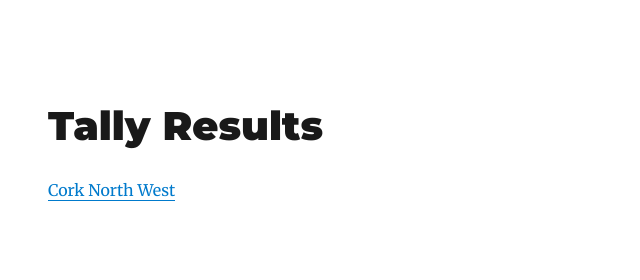
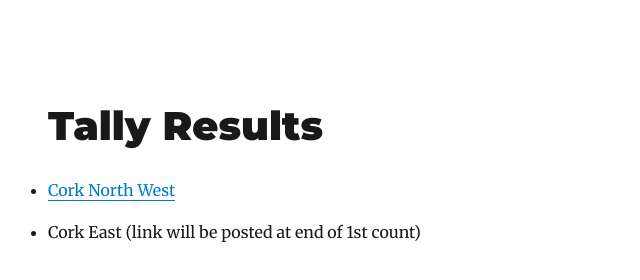
Before and after one commit to collinstommy/tc-blog, a Gatsby site: page /election-2020 in a window 1280 px wide. Shown: the whole page, without its empty margins (0-640 px from the left). Built offline with nearby package versions, Linux system fonts and the light colour scheme; Gatsby itself is replaced by a stand-in of ours; some packages are replaced by stand-ins of ours.

Commit message:
redirect

```diff
--- a/src/pages/election-2020.js
+++ b/src/pages/election-2020.js
@@ -8,6 +8,9 @@ const Container = styled.main`
 export default () => {
   return <Container>
     <h1>Tally Results</h1>
-    <a href="https://www.dropbox.com/s/fwhdcvii4rprgxj/General%20Election%202020%20-%20Final.xlsx?dl=0">Cork North West</a>
+    <ul>
+      <li><a href="https://www.dropbox.com/s/fwhdcvii4rprgxj/General%20Election%202020%20-%20Final.xlsx?dl=0">Cork North West</a></li>
+      <li>Cork East (link will be posted at end of 1st count)</li>
+      </ul>
     </Container>
 }
```
Also changed, not shown: netlify.toml (added).
